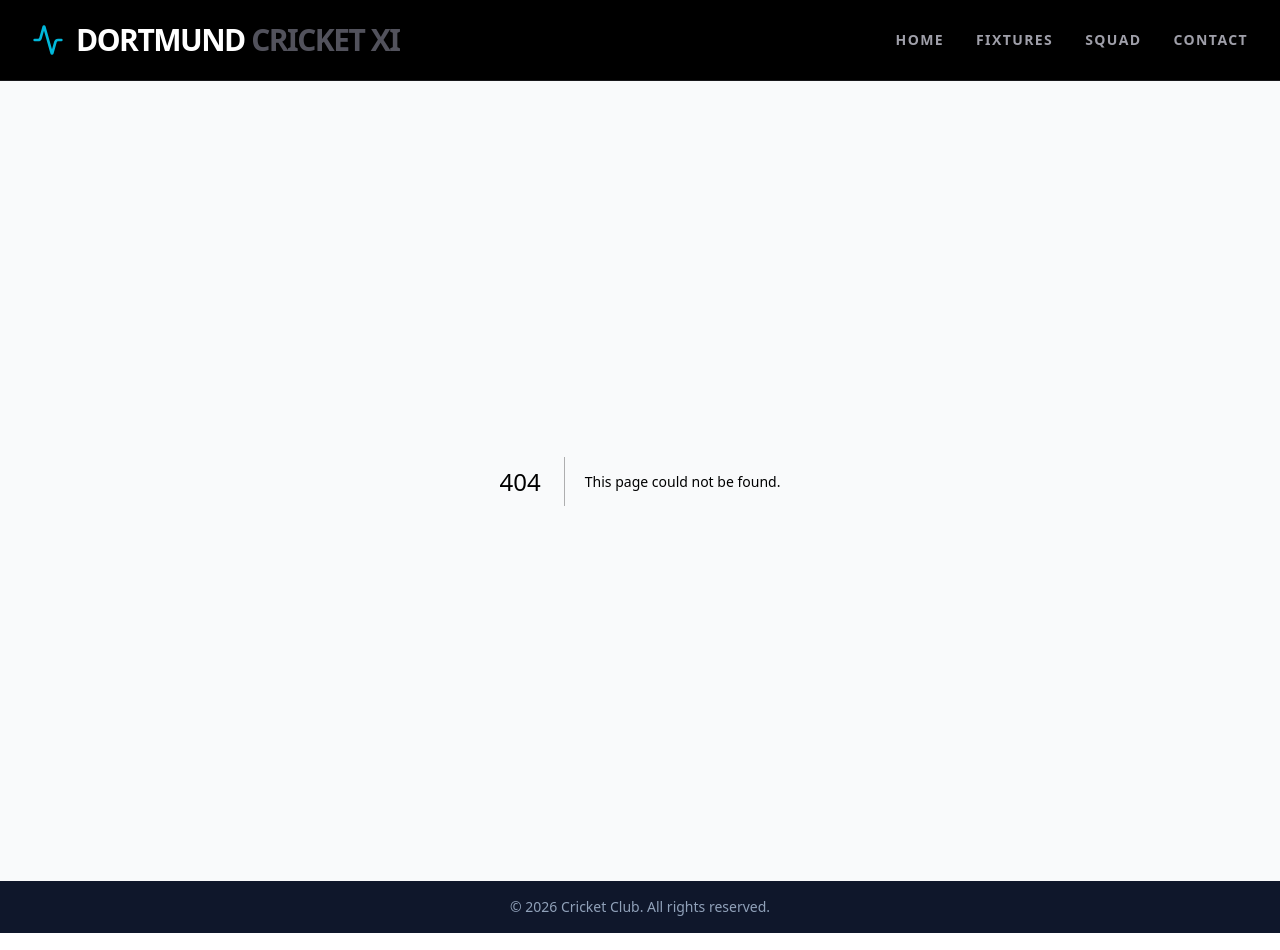
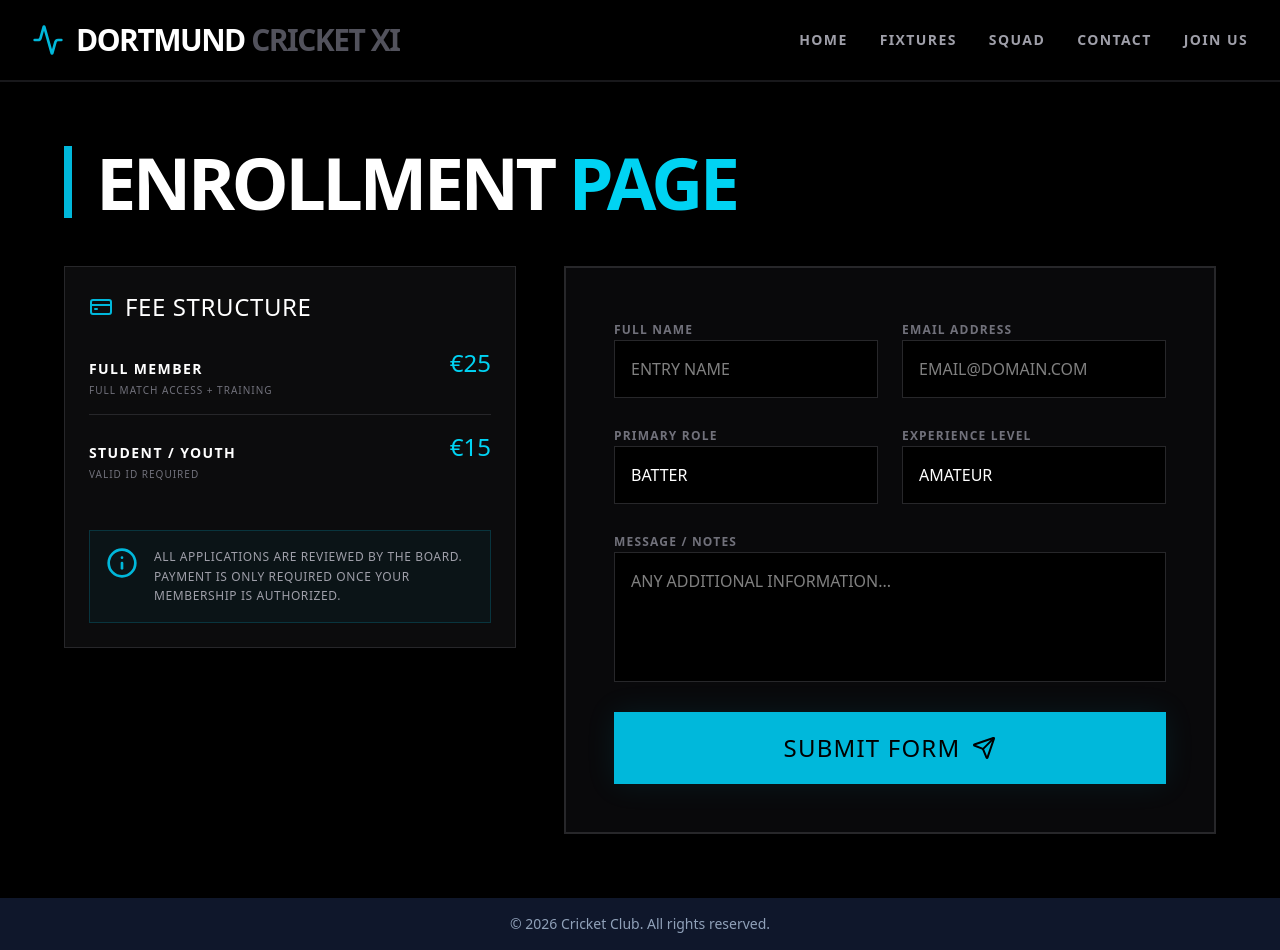
Before and after one commit to hanish445/prototype-cricket, a Next.js app in the folder frontend/: page /join in a window 1280 px wide. Before the commit this address had no page. Built offline with nearby package versions, Linux system fonts and the light colour scheme; a web font is replaced by a local one.

Commit message:
join us form

```diff
--- a/frontend/src/components/Navbar.tsx
+++ b/frontend/src/components/Navbar.tsx
@@ -12,6 +12,7 @@ export default function Navbar() {
         { name: 'FIXTURES', href: '/fixtures' },
         { name: 'SQUAD', href: '/roster' },
         { name: 'CONTACT', href: '/contact' },
+        { name: 'JOIN US', href: '/join'}
     ];
 
     return (
--- /dev/null
+++ b/frontend/src/pages/join.tsx
@@ -0,0 +1,122 @@
+import Head from 'next/head';
+import { motion, Variants } from 'framer-motion';
+import { Send, Info, CheckCircle, CreditCard } from 'lucide-react';
+
+export default function JoinUs() {
+    const container: Variants = {
+        hidden: {opacity: 0},
+        show: {opacity: 1, transition: {staggerChildren: 0.1}},
+    };
+    const item: Variants = {
+        hidden: { opacity: 0, y: 20 },
+        show: { opacity: 1, y: 0, transition: { duration: 0.4, ease: "easeOut" } }
+    };
+    const fees = [
+        { type: "FULL MEMBER", price: "€25", interval: "One time", specs: "Full match access + training" },
+        { type: "STUDENT / YOUTH", price: "€15", interval: "One time", specs: "Valid ID required" },
+    ];
+
+    return (
+        <>
+            <Head>
+                <title>DORTMUND CXI | ENROLLMENT</title>
+            </Head>
+
+            <div className="bg-black min-h-screen py-16 px-4 sm:px-6 lg:px-8 border-t border-zinc-900">
+                <div className="max-w-6xl mx-auto">
+
+                    <motion.div
+                        initial={{ opacity: 0, x: -20 }}
+                        animate={{ opacity: 1, x: 0 }}
+                        className="mb-12 border-l-8 border-cyan-500 pl-6"
+                    >
+                        <h1 className="font-heading text-5xl md:text-7xl font-bold text-white uppercase tracking-tighter">
+                            Enrollment <span className="text-cyan-400">Page</span>
+                        </h1>
+                    </motion.div>
+
+                    <div className="grid grid-cols-1 lg:grid-cols-12 gap-12">
+
+                        <motion.div
+                            variants={container} initial="hidden" animate="show"
+                            className="lg:col-span-5 space-y-6"
+                        >
+                            <div className="bg-zinc-900/50 border border-zinc-800 p-6">
+                                <div className="flex items-center gap-3 mb-6">
+                                    <CreditCard className="text-cyan-500 w-6 h-6" />
+                                    <h3 className="font-heading text-2xl text-white uppercase tracking-wide">FEE STRUCTURE</h3>
+                                </div>
+
+                                <div className="space-y-4">
+                                    {fees.map((fee, idx) => (
+                                        <div key={idx} className="border-b border-zinc-800 pb-4 last:border-0">
+                                            <div className="flex justify-between items-end mb-1">
+                                                <span className="text-white font-bold tracking-widest text-sm">{fee.type}</span>
+                                                <span className="text-cyan-400 font-heading text-2xl">{fee.price}</span>
+                                            </div>
+                                            <p className="text-zinc-500 text-[10px] uppercase tracking-widest">{fee.specs}</p>
+                                        </div>
+                                    ))}
+                                </div>
+
+                                <div className="mt-8 p-4 bg-cyan-500/5 border border-cyan-500/20 flex gap-4 items-start">
+                                    <Info className="text-cyan-500 w-8 h-8 shrink-0" />
+                                    <p className="text-zinc-400 text-xs leading-relaxed uppercase tracking-wider">
+                                        All applications are reviewed by the board. Payment is only required once your membership is authorized.
+                                    </p>
+                                </div>
+                            </div>
+                        </motion.div>
+
+                        <motion.div
+                            initial={{ opacity: 0 }} animate={{ opacity: 1 }} transition={{ delay: 0.3 }}
+                            className="lg:col-span-7 bg-zinc-950 border-2 border-zinc-800 p-8 md:p-12 relative"
+                        >
+                            <form className="space-y-6" onSubmit={(e) => e.preventDefault()}>
+                                <div className="grid grid-cols-1 md:grid-cols-2 gap-6">
+                                    <div className="space-y-2">
+                                        <label className="text-zinc-500 text-xs font-bold uppercase tracking-widest">Full Name</label>
+                                        <input type="text" placeholder="ENTRY NAME" className="w-full bg-black border border-zinc-800 p-4 text-white focus:border-cyan-500 outline-none transition-colors font-sans" />
+                                    </div>
+                                    <div className="space-y-2">
+                                        <label className="text-zinc-500 text-xs font-bold uppercase tracking-widest">Email Address</label>
+                                        <input type="email" placeholder="EMAIL@DOMAIN.COM" className="w-full bg-black border border-zinc-800 p-4 text-white focus:border-cyan-500 outline-none transition-colors font-sans" />
+                                    </div>
+                                </div>
+
+                                <div className="grid grid-cols-1 md:grid-cols-2 gap-6">
+                                    <div className="space-y-2">
+                                        <label className="text-zinc-500 text-xs font-bold uppercase tracking-widest">Primary Role</label>
+                                        <select className="w-full bg-black border border-zinc-800 p-4 text-white focus:border-cyan-500 outline-none transition-colors font-sans appearance-none">
+                                            <option>BATTER</option>
+                                            <option>BOWLER</option>
+                                            <option>ALL-ROUNDER</option>
+                                            <option>WICKET-KEEPER</option>
+                                        </select>
+                                    </div>
+                                    <div className="space-y-2">
+                                        <label className="text-zinc-500 text-xs font-bold uppercase tracking-widest">Experience Level</label>
+                                        <select className="w-full bg-black border border-zinc-800 p-4 text-white focus:border-cyan-500 outline-none transition-colors font-sans appearance-none">
+                                            <option>AMATEUR</option>
+                                            <option>INTERMEDIATE</option>
+                                            <option>ADVANCED / PRO</option>
+                                        </select>
+                                    </div>
+                                </div>
+
+                                <div className="space-y-2">
+                                    <label className="text-zinc-500 text-xs font-bold uppercase tracking-widest">Message / Notes</label>
+                                    <textarea rows={4} placeholder="ANY ADDITIONAL INFORMATION..." className="w-full bg-black border border-zinc-800 p-4 text-white focus:border-cyan-500 outline-none transition-colors font-sans resize-none"></textarea>
+                                </div>
+
+                                <button type="button" className="w-full bg-cyan-500 text-black py-5 font-heading text-2xl uppercase tracking-wider flex items-center justify-center gap-3 hover:bg-cyan-400 transition-all shadow-[0_0_30px_rgba(6,182,212,0.1)] group">
+                                    SUBMIT FORM <Send className="w-6 h-6 group-hover:translate-x-1 transition-transform" />
+                                </button>
+                            </form>
+                        </motion.div>
+                    </div>
+                </div>
+            </div>
+        </>
+    );
+}
```
